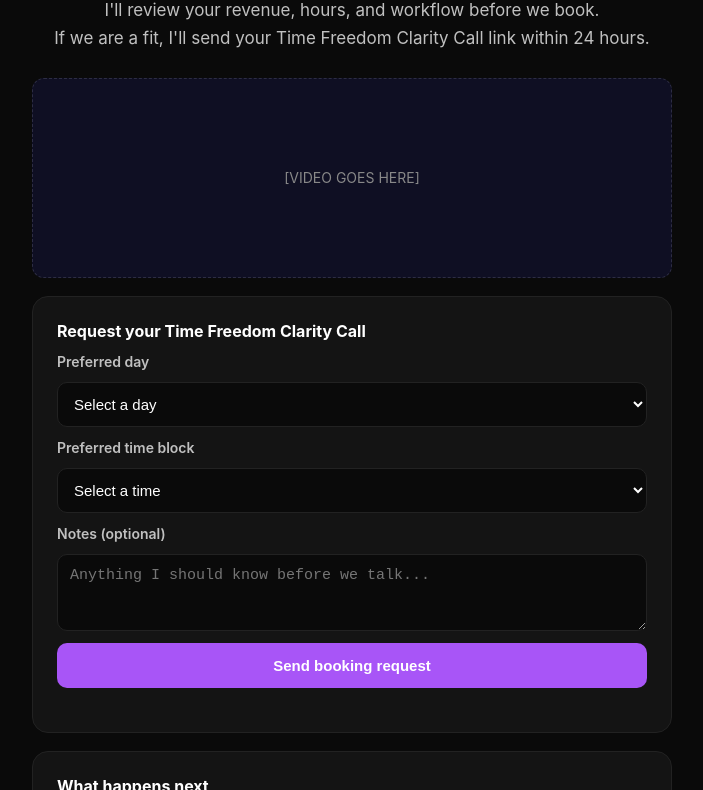
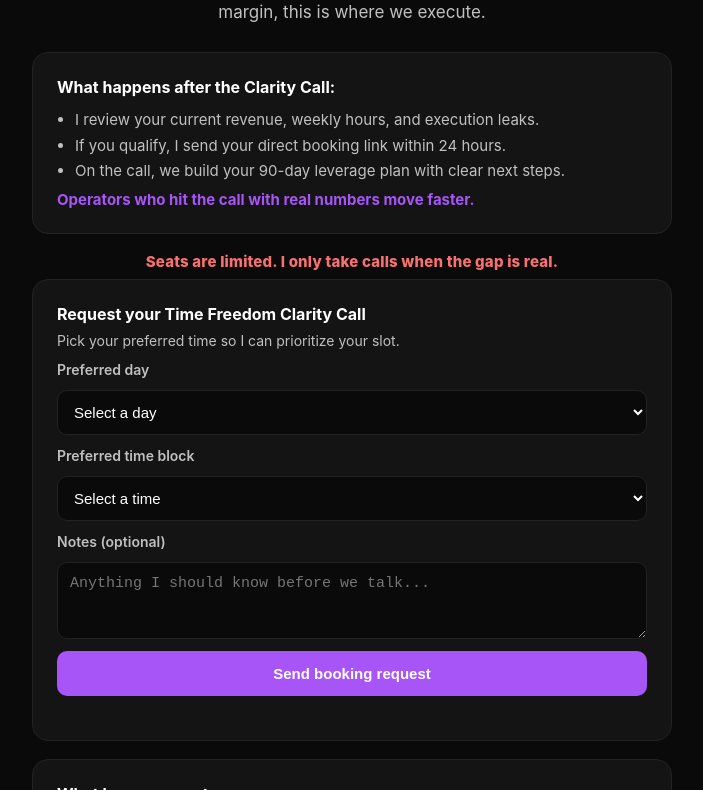
Before and after one commit to sitedesigner/time-freedom-landing, a plain HTML site: page confirmation.html in a window 1280 px wide. Shown: the part 272-1062 px from the top of the page, without its empty margins (288-991 px from the left). Drawn offline with Linux system fonts and the light colour scheme.

Commit message:
tighten confirmation conversion copy

```diff
--- a/confirmation.html
+++ b/confirmation.html
@@ -48,6 +48,23 @@
             font-size: 17px;
             line-height: 1.6;
             margin-bottom: 26px;
+        }
+        .proof {
+            background: #141414;
+            border: 1px solid #222;
+            border-radius: 16px;
+            padding: 24px;
+            margin-bottom: 18px;
+            text-align: left;
+        }
+        .proof strong { color: #fff; }
+        .proof ul { color: #c0c0c0; padding-left: 18px; margin-top:10px; line-height:1.7; font-size:15px; }
+        .urgency {
+            color: #f87171;
+            font-weight: 800;
+            font-size: 15px;
+            margin: 16px 0 8px;
+            letter-spacing: 0.2px;
         }
         .card {
             background: #141414;
@@ -130,15 +147,24 @@
 <body>
     <div class="wrap">
         <div class="brand">AI + Faith</div>
-        <h1><span class="gradient-text">Application received.</span><br>Your next 90 days start now.</h1>
-        <p class="sub">I'll review your revenue, hours, and workflow before we book.<br>If we are a fit, I'll send your Time Freedom Clarity Call link within 24 hours.</p>
+        <h1><span class="gradient-text">Application received.</span><br>Now let's close the gap.</h1>
+        <p class="sub">You applied for a Time Freedom Clarity Call. Most applicants aren't ready to book yet. <strong>If your revenue matches what you said</strong> and your hours are still killing margin, this is where we execute.</p>
 
-        <div class="video-placeholder" id="video-block">
-            [VIDEO GOES HERE]
+        <div class="proof">
+            <strong>What happens after the Clarity Call:</strong>
+            <ul>
+                <li>I review your current revenue, weekly hours, and execution leaks.</li>
+                <li>If you qualify, I send your direct booking link within 24 hours.</li>
+                <li>On the call, we build your 90-day leverage plan with clear next steps.</li>
+            </ul>
+            <p class="next">Operators who hit the call with real numbers move faster.</p>
         </div>
+
+        <div class="urgency">Seats are limited. I only take calls when the gap is real.</div>
 
         <div class="card">
             <strong style="color:#fff;">Request your Time Freedom Clarity Call</strong>
+            <p style="color:#c0c0c0; font-size:14px; margin:8px 0 10px;">Pick your preferred time so I can prioritize your slot.</p>
             <form class="booking-form" id="booking-form">
                 <label>Preferred day</label>
                 <select name="day" required>
@@ -173,14 +199,13 @@
                 <li>If you qualify, I send a booking link for your Time Freedom Clarity Call.</li>
                 <li>On the call, we map your leverage gaps and 90-day execution plan.</li>
             </ol>
-            <p class="next">Check your email. Talk soon, David Goecke <br> <a href="tel:425-466-8650">425-466-8650</a></p>
+            <p class="next">Check your email. Talk soon, David Goecke <br> <a href="tel:4254668650">425-466-8650</a></p>
         </div>
 
         <p class="footer">If you need anything, reply to the email or call me directly.</p>
     </div>
 
     <script>
-        // Replace video placeholder with embedded video if URL is provided
         (function(){
             var params = new URLSearchParams(window.location.search);
             var video = params.get('video');
@@ -190,7 +215,6 @@
             }
         })();
 
-        // Booking form
         (function(){
             var form = document.getElementById('booking-form');
             var status = document.getElementById('booking-status');
@@ -216,7 +240,7 @@
                 .then(function(json){
                     if (json.success) {
                         status.className = 'status success';
-                        status.textContent = 'Booking request sent. Check your email for next steps.';
+                        status.textContent = 'Request sent. If your numbers qualify, I will send your booking link within 24 hours.';
                         form.reset();
                     } else {
                         status.className = 'status error';
```
